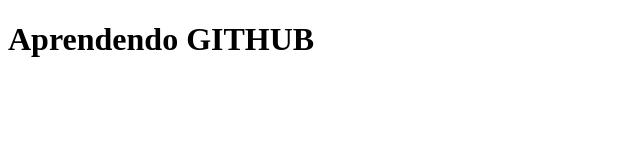
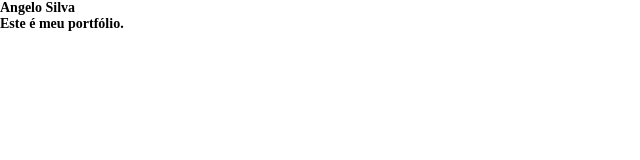
Before and after one commit to angelo81dev/gitflowtop, a plain HTML site: page index.html in a window 1280 px wide. Shown: the whole page, without its empty margins (0-640 px from the left). Drawn offline with Linux system fonts and the light colour scheme.

Commit message:
creating styles.css

```diff
--- a/assets/styles.css
+++ b/assets/styles.css
@@ -1,4 +1,6 @@
 * {
     margin: 0;
-    font-family: Arial, Helvetica, sans-serif;
+    padding: 0;
+    list-style: none;
+    font-size: 14px;
 }
--- a/index.html
+++ b/index.html
@@ -1,11 +1,13 @@
 <!DOCTYPE html>
-<html lang="en">
+<html lang="pt-br">
 <head>
     <meta charset="UTF-8">
     <meta name="viewport" content="width=device-width, initial-scale=1.0">
+    <link rel="stylesheet" href="assets/styles.css" type="text/css" />
     <title>Document</title>
 </head>
 <body>
-    <h1>Aprendendo GITHUB</h1>
+    <h1>Angelo Silva</h1>
+    <h2>Este é meu portfólio.</h2>
 </body>
 </html>
```
